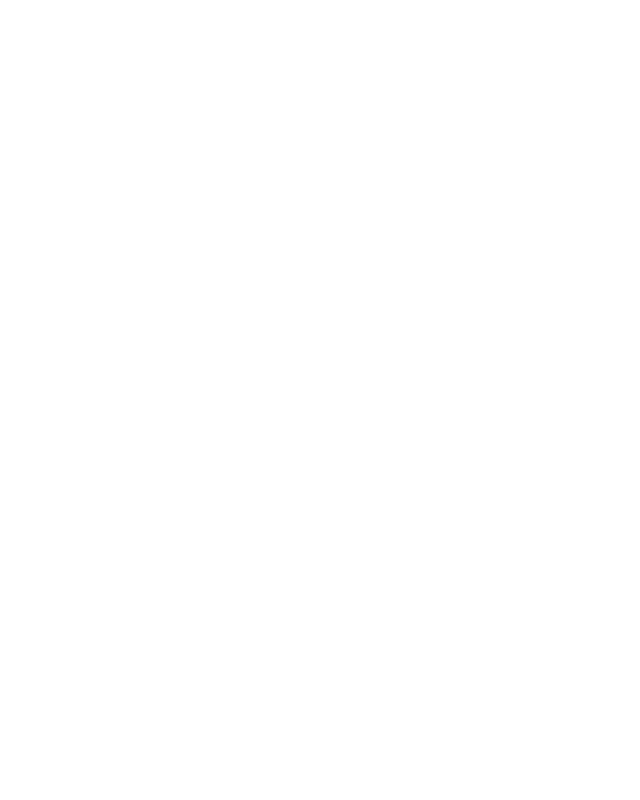
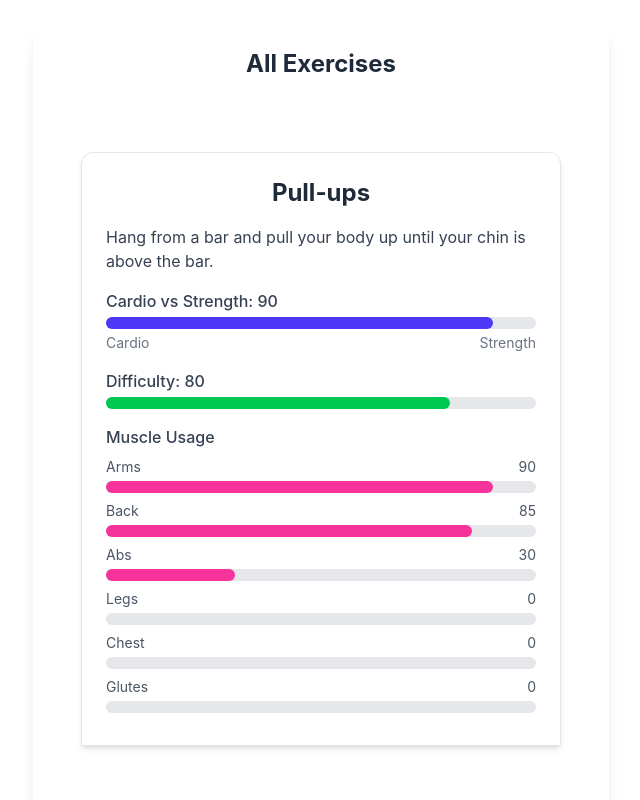
Before and after one commit to simeonjackman/pump, a Vue app: page /show-exercises in a window 1280 px wide. Before the commit this address had no page. Shown: the top 800 px of the page, without its empty margins (319-959 px from the left). Built offline with nearby package versions, Linux system fonts and the light colour scheme.

Commit message:
ADD: exercises view

```diff
--- a/src/components/ExerciseCard.vue
+++ b/src/components/ExerciseCard.vue
@@ -70,13 +70,17 @@
 <script setup>
 import { ref } from "vue";
 
-defineProps({
+const props = defineProps({
   exercise: {
     type: Object,
     required: true,
   },
+  withDetails: {
+    type: Boolean,
+    required: false,
+  },
 });
 
 // Track whether details are shown
-const showDetails = ref(false);
+const showDetails = ref(props.withDetails);
 </script>
--- /dev/null
+++ b/src/components/ExerciseDisplay.vue
@@ -0,0 +1,22 @@
+<template>
+  <div class="mx-auto p-1 lg:p-6 bg-white rounded-2xl shadow-lg">
+    <h2 class="text-2xl font-bold mb-6 text-center text-gray-800">
+      All Exercises
+    </h2>
+    <div class="p-1 lg:p-6" v-for="exercise in exercisesData">
+      <ExerciseCard :exercise="exercise" :withDetails="true" />
+    </div>
+  </div>
+</template>
+
+<script setup>
+import ExerciseCard from "./ExerciseCard.vue";
+import exercisesData from "../assets/exercises.json";
+</script>
+
+<style scoped>
+pre {
+  white-space: pre-wrap; /* Wrap long JSON strings */
+  word-break: break-word;
+}
+</style>
```
Also changed, not shown: src/router.js (+10 -11 lines).
